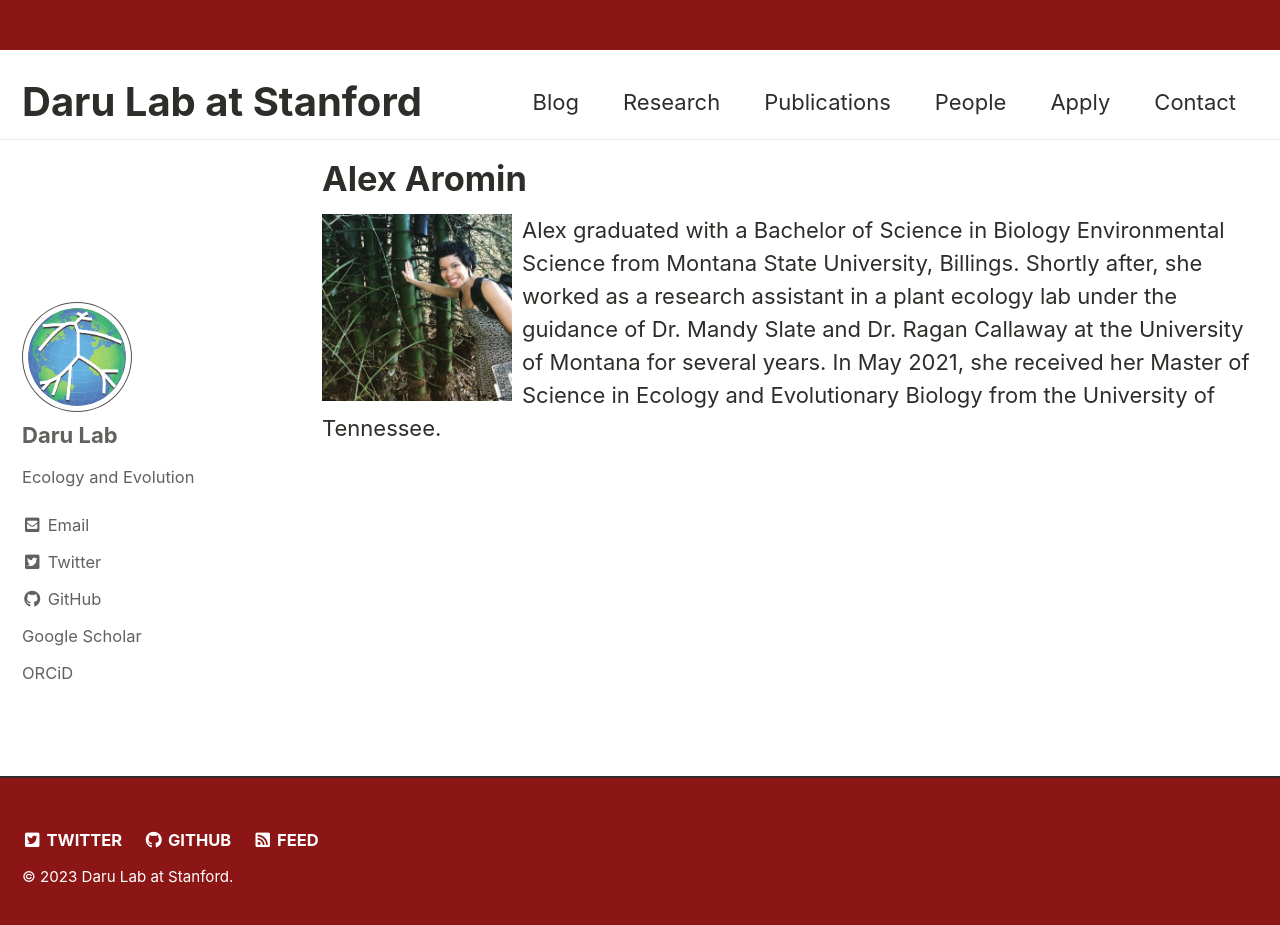
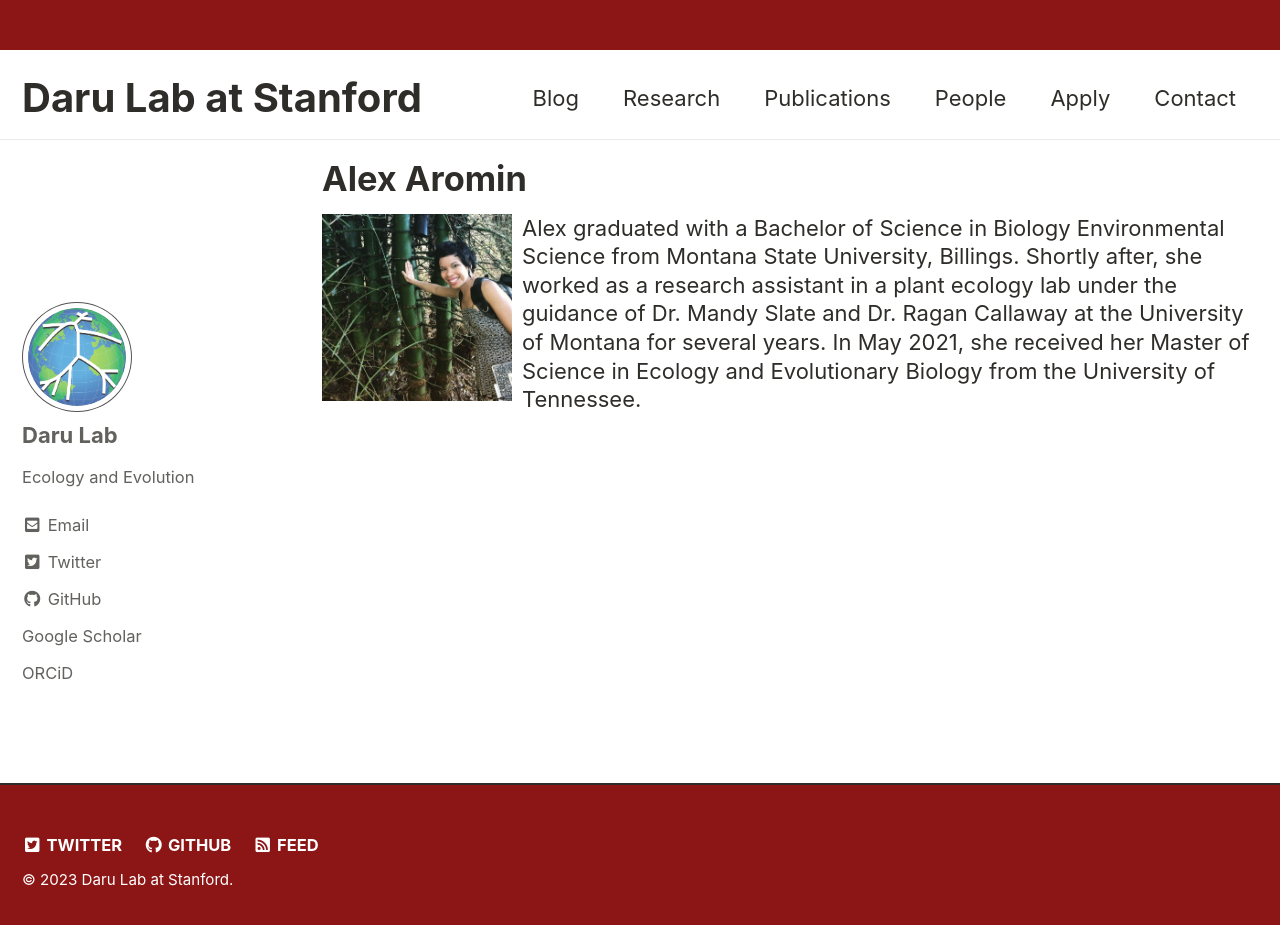
Before and after one commit to darunabas/darulab.github.io, a Jekyll site: the page built from _pages/about_alex.md, in a window 1280 px wide and 933 px high. Shown: the top 925 px of the window. Built offline with Jekyll 4.4.1, drawn with Linux system fonts in a browser that asks for light colours; cached includes are drawn as plain includes.

Commit message:
updated site

```diff
--- a/_sass/minimal-mistakes/_base.scss
+++ b/_sass/minimal-mistakes/_base.scss
@@ -13,7 +13,7 @@ body {
   padding: 0;
   color: $text-color;
   font-family: $global-font-family;
-  line-height: 1.5;
+  line-height: 1.3;
 
   &.overflow--hidden {
     /* when primary navigation is visible, the content in the background won't scroll */
```
